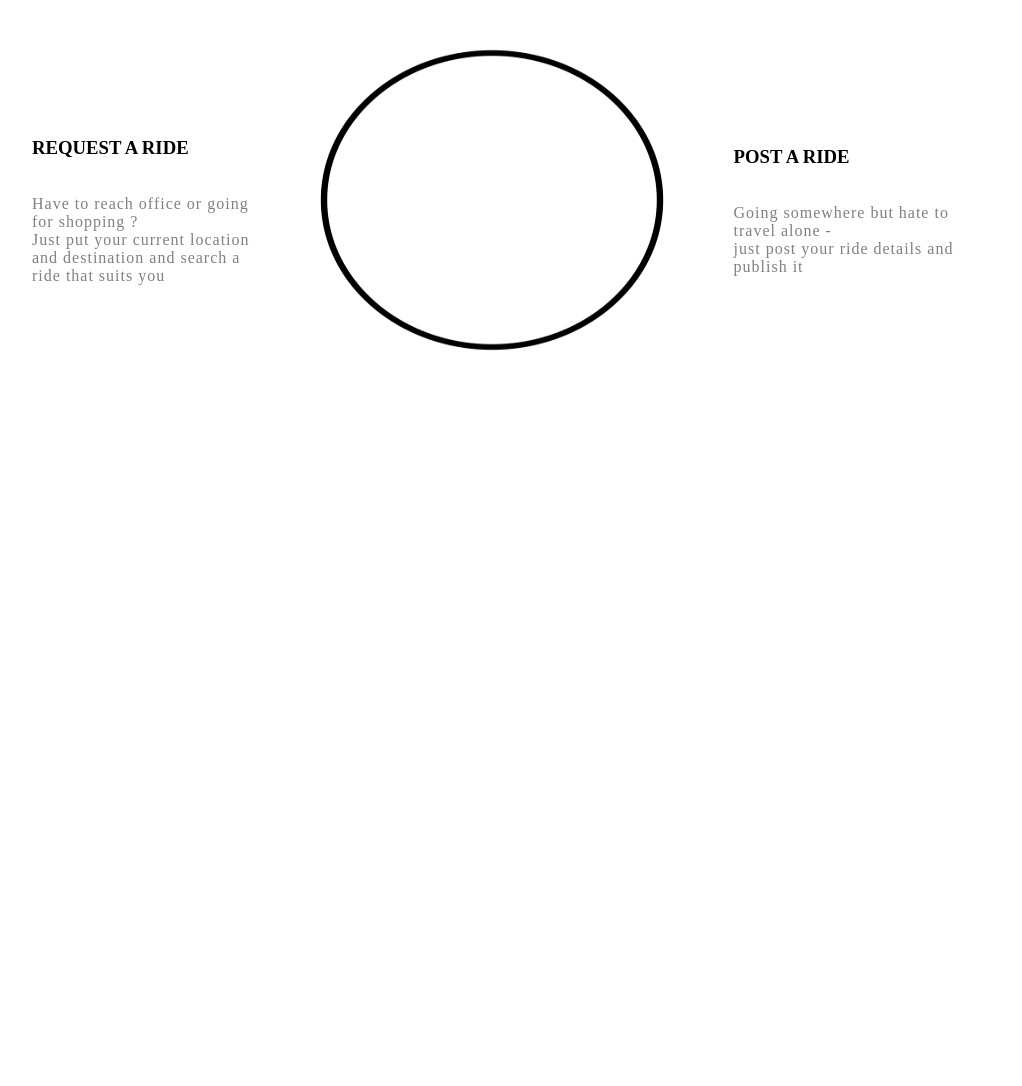
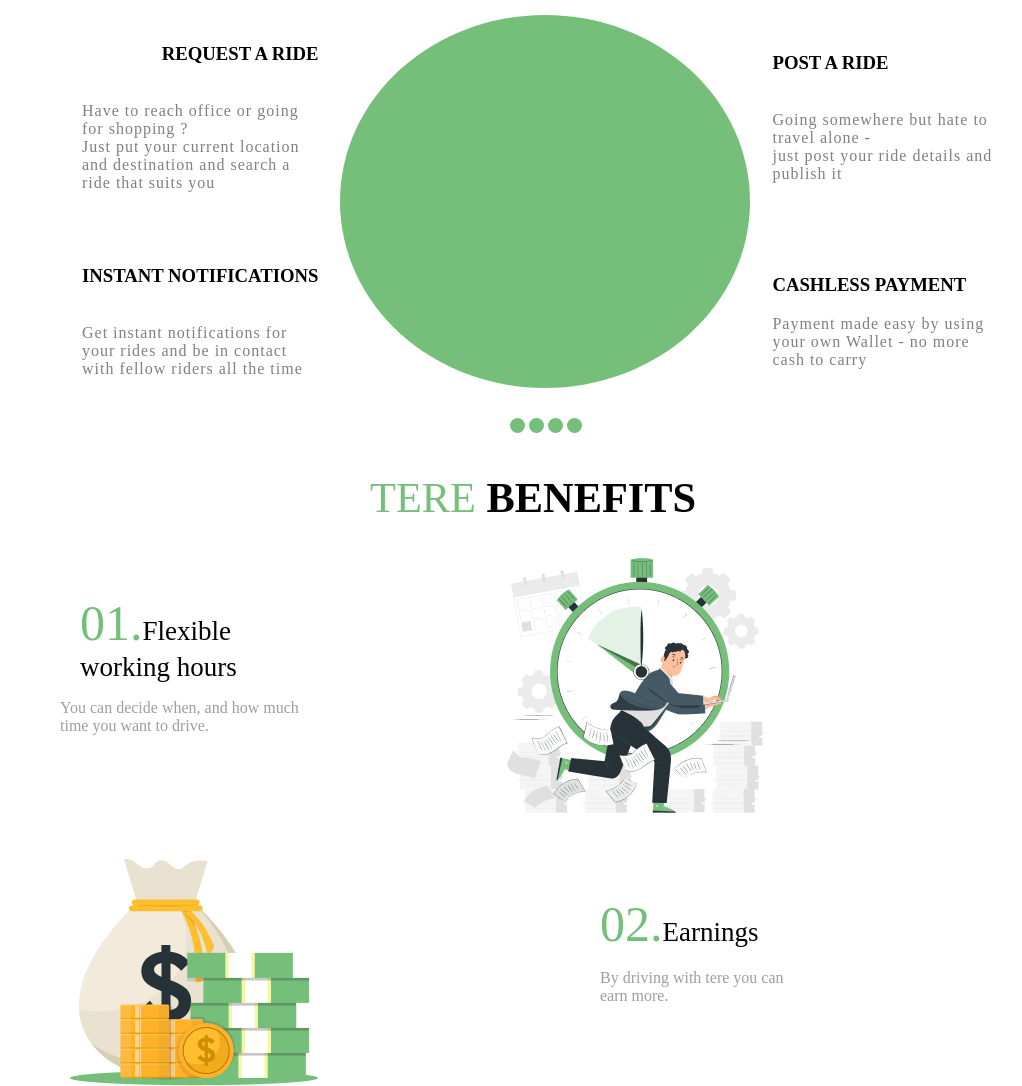
Before and after one commit to SajidNoorMuhammad/Tere-Ride-Website, a plain HTML site: page index.html in a window 1280 px wide. Shown: the part 1157-2243 px from the top of the page, without its empty margins (58-1080 px from the left). Before the commit the page ends 1566 px from the top, so only its background shows below. Drawn offline with Linux system fonts and the light colour scheme.

Commit message:
Added Some More Work

```diff
--- a/index.html
+++ b/index.html
@@ -35,6 +35,7 @@
     <script src="https://kit.fontawesome.com/ab27867c5e.js" crossorigin="anonymous"></script>
 </head>
 <body>
+    <div class="container">
     <div class="header">
         <div class="logo">
             <img src="Group 3702.png" alt="">
@@ -49,27 +50,6 @@
         <div class="btns">
             <button>Help Center</button>
         </div>
-
-        <style>
-             .once{
-                background-color: black;
-                color: white;
-                border-color: black !important;
-            }
-            span>i {
-                padding: 3px;
-            }
-
-            .with {
-                color: grey;
-            }
-
-            /* .twice>img {
-                width: 553px;
-                height: 582.81px;
-            } */
-        </style>
-
 
         <div>
             <table >
@@ -120,27 +100,99 @@
                 text-align: right;
             }
 
+            .call, .dot {
+            height: 250px;
+            width: 370px;
+            background-color: #75BF7A;
+            border-radius: 50%;
+            }
+
+            .optp {
+                text-align: right;
+            }
+
+            span>.talk {
+                text-align: right;
+            }
+
+            span.just {
+                height: 25px;
+                width: 25px;
+                background-color: #75BF7A;
+                border-radius: 50%;
+            }
         </style>
 
 
       <table>
         <tr>
-            <td><h3>REQUEST A RIDE</h3> <br>
+            <span class="just"></span>
+            <td><h3 class="optp">REQUEST A RIDE</h3> <br>
                 <span class="talk">Have to reach office or going <br> for shopping ? <br> Just put your current location <br> and destination and search a <br> ride that suits you</span>
+                <br> <br> <br> <br>
+                <span class="just"></span>
+                <h3 class="optp">INSTANT NOTIFICATIONS</h3> <br>
+                <span class="talk"> Get instant notifications for <br> your rides and be in contact <br> with fellow riders all the time</span>
             </td>
             <td class="call">
-                <img src="circle.png" width="400px" height="350px" alt="">
+                <span class="dot"> </span>
             </td>
-            <td><h3>POST A RIDE</h3> <br>
-                <span class="take">Going somewhere but hate to <br> travel alone - <br> just post your ride details and <br> publish it </span>
+            <td>
+                <span class="just"></span>
+                <h3>POST A RIDE</h3> <br>
+                <span class="take">Going somewhere but hate to <br> travel alone - <br> just post your ride details and <br> publish it </span> <br>
+                <br> <br> <br>
+                <span class="just"></span>
+                <br> <h3>CASHLESS PAYMENT</h3>
+                <span class="take"> Payment made easy by using <br> your own Wallet - no more <br> cash to carry</span>
             </td>
         </tr>
       </table>
 
+      <br>
+
+      <div class="dotting">
+        <span class="dip was"></span>
+        <span class="dip were"></span>
+        <span class="dip will"></span>
+        <span class="dip willbe"></span>
+      </div>
+
+      <br><br>
+    </div>
+
+    <div class="join">
+    <div class="causing"><span class="cause">TERE</span> <span class="caught"> BENEFITS</span></div> <br> <br>
+
+    <!-- <div><span class="ending">01</span><span class="ended">Flexible <br>working hours</span></div>
+
+    <p class="code">You can decide when, and how much <br> time you want to drive.</p></div>
+    <div class="joint"><img src="Frame.png" alt="">
+    </div> -->
+    <div class="coat">
+    <img src="Frame.png" alt="" align="right"> <br> <br>
+
+    <div class="calling"><span class="ending">01.</span><span class="ended">Flexible <br>working hours</span></div>
+
+    <p class="code">You can decide when, and how much <br> time you want to drive.</p></div></div> <br> <br> <br> <br> <br> <br> </div>
+
+        <!-- <div><img src="Frame (1).png" alt="" align="left"> <div class="capping"><span class="ending">02</span><span class="ended">Earnings</span></div>
+
+        <p class="cap">By driving with tere you can <br> earn more.</p></div> </div> <br> <br> <br> <br> <br> <br>
+</div> -->
 
 
+<div class="what">
+    <img src="Frame (1).png" alt="" align="left"> <br> <br>
+</div>
 
 
-    </div>
+<div class="wall">
+    <div class="win"><span class="ending">02.</span><span class="ended">Earnings</span></div>
+
+    <p class="code">By driving with tere you can <br> earn more.</p>
+</div>
+
+
 </body>
 </html>
--- a/style.css
+++ b/style.css
@@ -37,6 +37,10 @@
     color: black;
 
 } */
+
+.container {
+    padding-left: 50px;
+}
 
 .header {
     width: 100%;
@@ -146,3 +150,113 @@ table, tr, td, button, span>.a {
     font-size: 23px;
     padding-top: 0px;
 }
+
+
+.dip {
+    height: 15px;
+    width: 15px;
+    background-color: #75BF7A;
+    border-radius: 50%;
+    display: inline-block;
+  }
+
+  .dotting {
+    margin-left: 470px;
+  }
+
+
+  .cause {
+    color: #75BF7A;
+  }
+
+
+  .causing {
+    font-size: 42.39px;
+    margin-left: 370px;
+  }
+
+  .causing>.caught {
+    font-weight: bold;
+  }
+
+  .ending {
+    color: #75BF7A;
+    font-size: 50px;
+  }
+
+  .ended {
+    font-size: 27px;
+  }
+
+  .code {
+    color: #9E9DA2;
+  }
+
+  /* .join>.joint>img {
+    display: inline-block;
+  } */
+
+  /* .join>.joint>img {
+    padding-top: 30px;
+  } */
+
+  .coat>img {
+    padding-right: 450px;
+  }
+
+  .calling {
+    padding-left: 20px;
+  }
+
+  /* .calling>p {
+    padding-left: 20px;
+  } */
+
+  .coat {
+    padding-left: 60px;
+  }
+
+  /* p.cap {
+    color: #9E9DA2;
+  }
+
+  .capping {
+    padding-left: 30px;
+  } */
+
+
+  .what>img {
+    padding-left: 60px;
+  }
+
+ .what {
+    padding-left: 60px;
+  }
+
+
+  .wall {
+    padding-left: 650px;
+
+}
+
+
+
+
+
+.once{
+    background-color: black;
+    color: white;
+    border-color: black !important;
+}
+span>i {
+    padding: 3px;
+}
+
+.with {
+    color: grey;
+}
+
+/* .twice>img {
+    width: 553px;
+    height: 582.81px;
+} */
```
Also changed, not shown: Frame (1).png (added), Frame.png (added).
